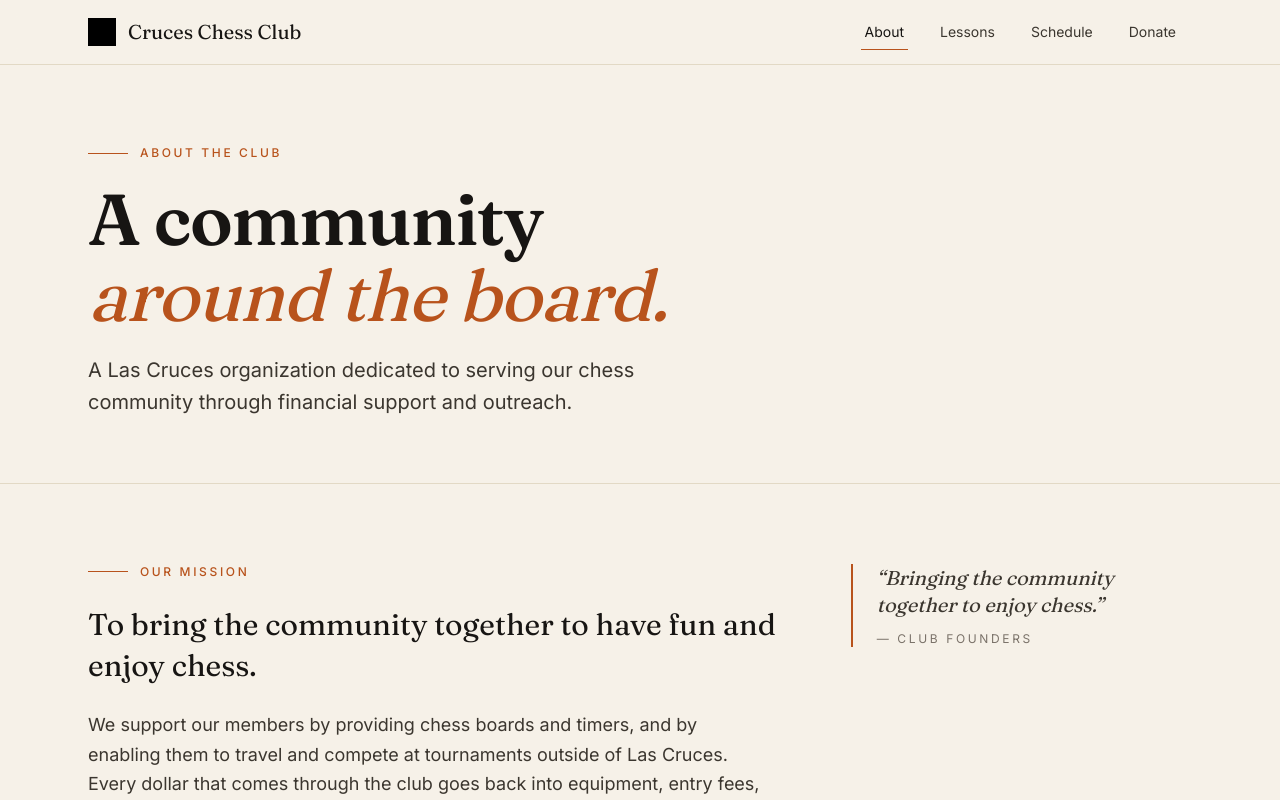
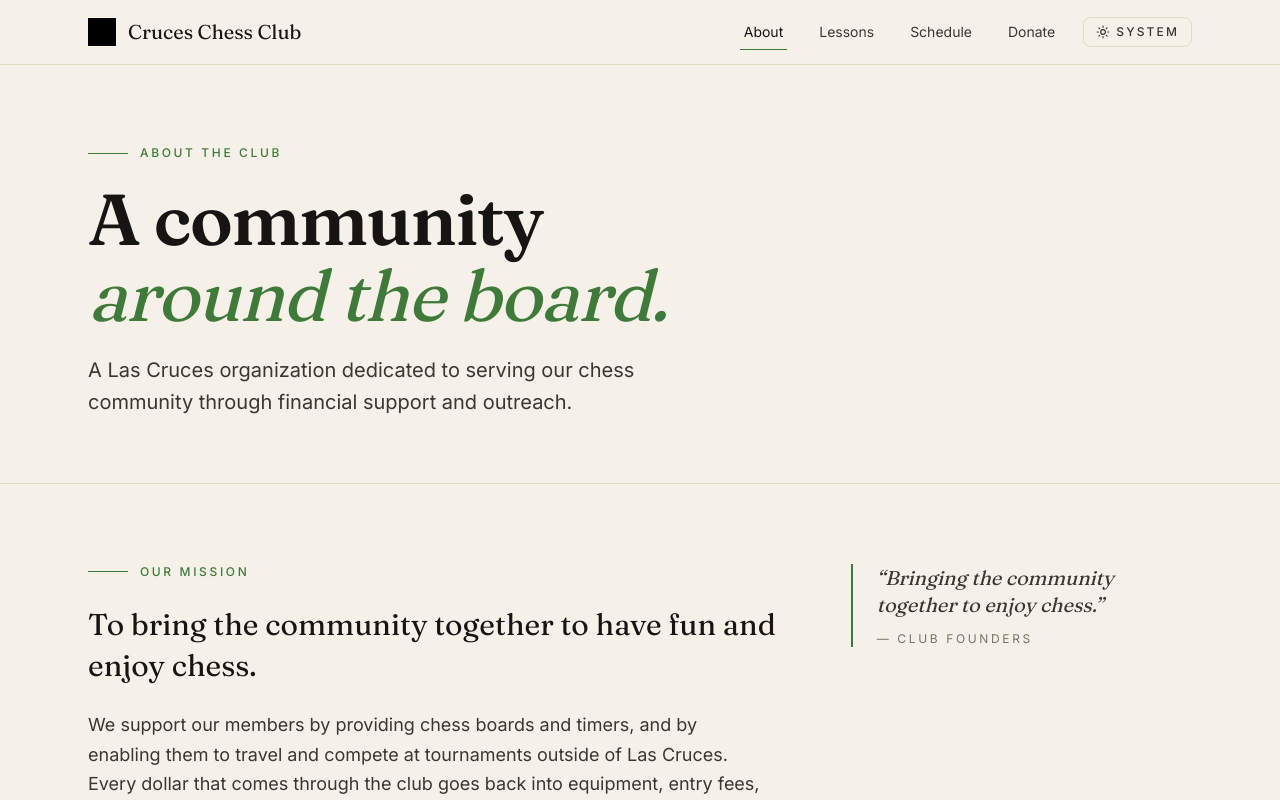
Before and after one commit to RoastBeefer00/cruceschessclub, a SvelteKit app: page /about in a window 1280 px wide. Shown: the top 800 px of the page. Built offline with nearby package versions, Linux system fonts and the light colour scheme; grey boxes are pictures that could not be loaded.

Commit message:
theme toggle

```diff
--- a/src/app.css
+++ b/src/app.css
@@ -7,9 +7,9 @@
   --color-paper-2: #ede6d6;
   --color-line: #e2d9c5;
   --color-mute: #7a7269;
-  --color-accent: #b8531c;
-  --color-accent-hover: #9e4516;
-  --color-accent-soft: #f4e3d4;
+  --color-accent: #3f7a3a;
+  --color-accent-hover: #2f5c2c;
+  --color-accent-soft: #dfe9d6;
   --color-danger: #8b2e1f;
 
   --font-display: "Fraunces", ui-serif, Georgia, serif;
@@ -24,21 +24,21 @@
     0 8px 24px -12px rgba(23, 21, 19, 0.18);
 }
 
-@media (prefers-color-scheme: dark) {
-  :root {
+@custom-variant dark (&:where([data-theme="dark"], [data-theme="dark"] *));
+
+:root[data-theme="dark"] {
   --color-ink: #f1e8d6;
   --color-ink-soft: #c8bea9;
   --color-paper: #15110c;
   --color-paper-2: #1f1912;
   --color-line: #2a2218;
   --color-mute: #8a8175;
-    --color-accent: #d96b2e;
-    --color-accent-hover: #ea7a36;
-    --color-accent-soft: #3a261a;
+  --color-accent: #7bbf6c;
+  --color-accent-hover: #8ed27d;
+  --color-accent-soft: #1e2a1b;
   --color-danger: #d65a48;
   --shadow-soft: 0 1px 2px rgba(0, 0, 0, 0.5),
     0 8px 24px -12px rgba(0, 0, 0, 0.7);
-  }
 }
 
 @layer base {
--- a/src/app.html
+++ b/src/app.html
@@ -11,6 +11,17 @@
 	<link rel="preconnect" href="https://fonts.gstatic.com" crossorigin />
 	<link rel="stylesheet"
 		href="https://fonts.googleapis.com/css2?family=Fraunces:opsz,wght@9..144,400;9..144,500;9..144,600;9..144,700&family=Inter:wght@400;500;600;700&display=swap" />
+	<script>
+		(function () {
+			try {
+				var t = localStorage.getItem('theme');
+				var dark = t === 'dark' || ((!t || t === 'system') && window.matchMedia('(prefers-color-scheme: dark)').matches);
+				document.documentElement.setAttribute('data-theme', dark ? 'dark' : 'light');
+			} catch (e) {
+				document.documentElement.setAttribute('data-theme', 'light');
+			}
+		})();
+	</script>
 	%sveltekit.head%
 </head>
 
--- /dev/null
+++ b/src/lib/ThemeToggle.svelte
@@ -0,0 +1,142 @@
+<script>
+  import { onMount, onDestroy } from "svelte";
+
+  let theme = "system";
+  let resolved = "light";
+  let open = false;
+  let mq;
+  let rootEl;
+
+  const options = [
+    { value: "system", label: "System" },
+    { value: "light", label: "Light" },
+    { value: "dark", label: "Dark" },
+  ];
+
+  function resolve(t) {
+    if (t === "dark") return "dark";
+    if (t === "light") return "light";
+    return mq && mq.matches ? "dark" : "light";
+  }
+
+  function applyTheme(t) {
+    resolved = resolve(t);
+    document.documentElement.setAttribute("data-theme", resolved);
+  }
+
+  function setTheme(t) {
+    theme = t;
+    try {
+      localStorage.setItem("theme", t);
+    } catch (e) {}
+    applyTheme(t);
+    open = false;
+  }
+
+  function handleClickOutside(e) {
+    if (rootEl && !rootEl.contains(e.target)) open = false;
+  }
+
+  function handleKeydown(e) {
+    if (e.key === "Escape") open = false;
+  }
+
+  function onSystemChange() {
+    if (theme === "system") applyTheme("system");
+  }
+
+  onMount(() => {
+    mq = window.matchMedia("(prefers-color-scheme: dark)");
+    try {
+      theme = localStorage.getItem("theme") || "system";
+    } catch (e) {
+      theme = "system";
+    }
+    mq.addEventListener("change", onSystemChange);
+    applyTheme(theme);
+    document.addEventListener("click", handleClickOutside);
+    document.addEventListener("keydown", handleKeydown);
+  });
+
+  onDestroy(() => {
+    if (mq) mq.removeEventListener("change", onSystemChange);
+    if (typeof document !== "undefined") {
+      document.removeEventListener("click", handleClickOutside);
+      document.removeEventListener("keydown", handleKeydown);
+    }
+  });
+
+  $: currentLabel = options.find((o) => o.value === theme)?.label ?? "System";
+</script>
+
+<div class="relative" bind:this={rootEl}>
+  <button
+    type="button"
+    class="text-xs uppercase tracking-[0.18em] font-medium text-ink-soft hover:text-accent border border-line rounded-md px-3 py-1.5 transition-soft flex items-center gap-1.5"
+    aria-haspopup="listbox"
+    aria-expanded={open}
+    aria-label="Change color theme"
+    on:click|stopPropagation={() => (open = !open)}
+  >
+    <span aria-hidden="true">
+      {#if resolved === "dark"}
+        <svg
+          xmlns="http://www.w3.org/2000/svg"
+          width="14"
+          height="14"
+          viewBox="0 0 24 24"
+          fill="none"
+          stroke="currentColor"
+          stroke-width="2"
+          stroke-linecap="round"
+          stroke-linejoin="round"
+        >
+          <path d="M21 12.79A9 9 0 1 1 11.21 3 7 7 0 0 0 21 12.79z" />
+        </svg>
+      {:else}
+        <svg
+          xmlns="http://www.w3.org/2000/svg"
+          width="14"
+          height="14"
+          viewBox="0 0 24 24"
+          fill="none"
+          stroke="currentColor"
+          stroke-width="2"
+          stroke-linecap="round"
+          stroke-linejoin="round"
+        >
+          <circle cx="12" cy="12" r="4" />
+          <path
+            d="M12 2v2M12 20v2M4.93 4.93l1.41 1.41M17.66 17.66l1.41 1.41M2 12h2M20 12h2M4.93 19.07l1.41-1.41M17.66 6.34l1.41-1.41"
+          />
+        </svg>
+      {/if}
+    </span>
+    <span>{currentLabel}</span>
+  </button>
+
+  {#if open}
+    <ul
+      class="absolute right-0 mt-2 min-w-[8rem] bg-paper border border-line rounded-md shadow-soft py-1 z-50"
+      role="listbox"
+      aria-label="Theme options"
+    >
+      {#each options as opt}
+        <li>
+          <button
+            type="button"
+            role="option"
+            aria-selected={theme === opt.value}
+            class="block w-full text-left px-3 py-1.5 text-sm transition-soft hover:bg-paper-2 {theme ===
+            opt.value
+              ? 'text-accent'
+              : 'text-ink-soft'}"
+            on:click|stopPropagation={() => setTheme(opt.value)}
+          >
+            {opt.label}
+          </button>
+        </li>
+      {/each}
+    </ul>
+  {/if}
+</div>
--- a/src/routes/+layout.svelte
+++ b/src/routes/+layout.svelte
@@ -2,6 +2,7 @@
   import "../app.css";
   import { page } from "$app/stores";
   import Footer from "$lib/Footer.svelte";
+  import ThemeToggle from "$lib/ThemeToggle.svelte";
 
   let burgerOpen = false;
 
@@ -76,7 +77,8 @@
         ></span>
       </button>
 
-      <ul class="hidden md:flex items-center gap-1 text-sm">
+      <div class="hidden md:flex items-center gap-3">
+        <ul class="flex items-center gap-1 text-sm">
           {#each links as link}
             <li>
               <a
@@ -91,6 +93,8 @@
             </li>
           {/each}
         </ul>
+        <ThemeToggle />
+      </div>
     </div>
 
     <div
@@ -115,6 +119,9 @@
           </li>
         {/each}
       </ul>
+      <div class="mt-3 px-4">
+        <ThemeToggle />
+      </div>
     </div>
   </div>
 </nav>
```
Lines whose indentation alone changed are shown as unchanged.
